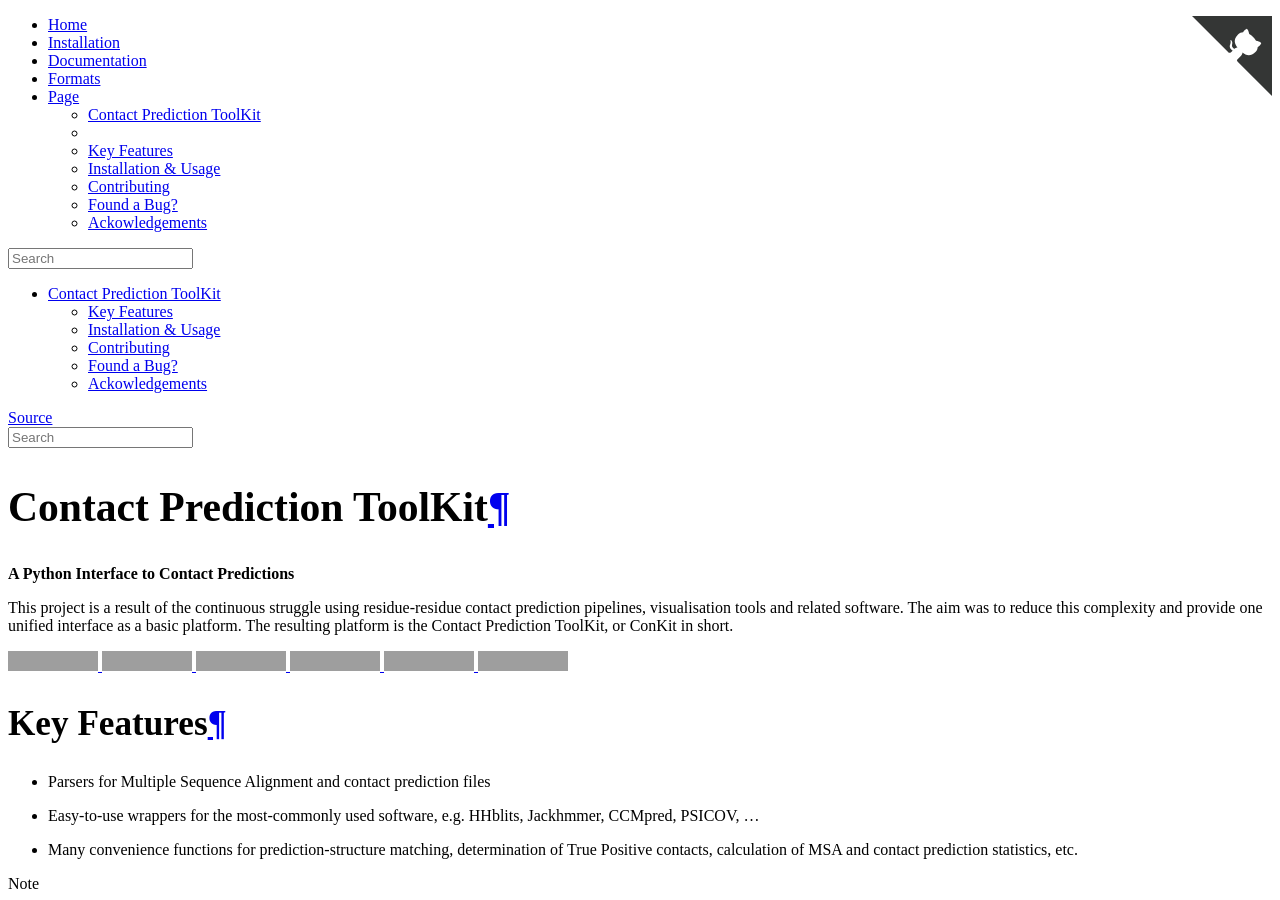
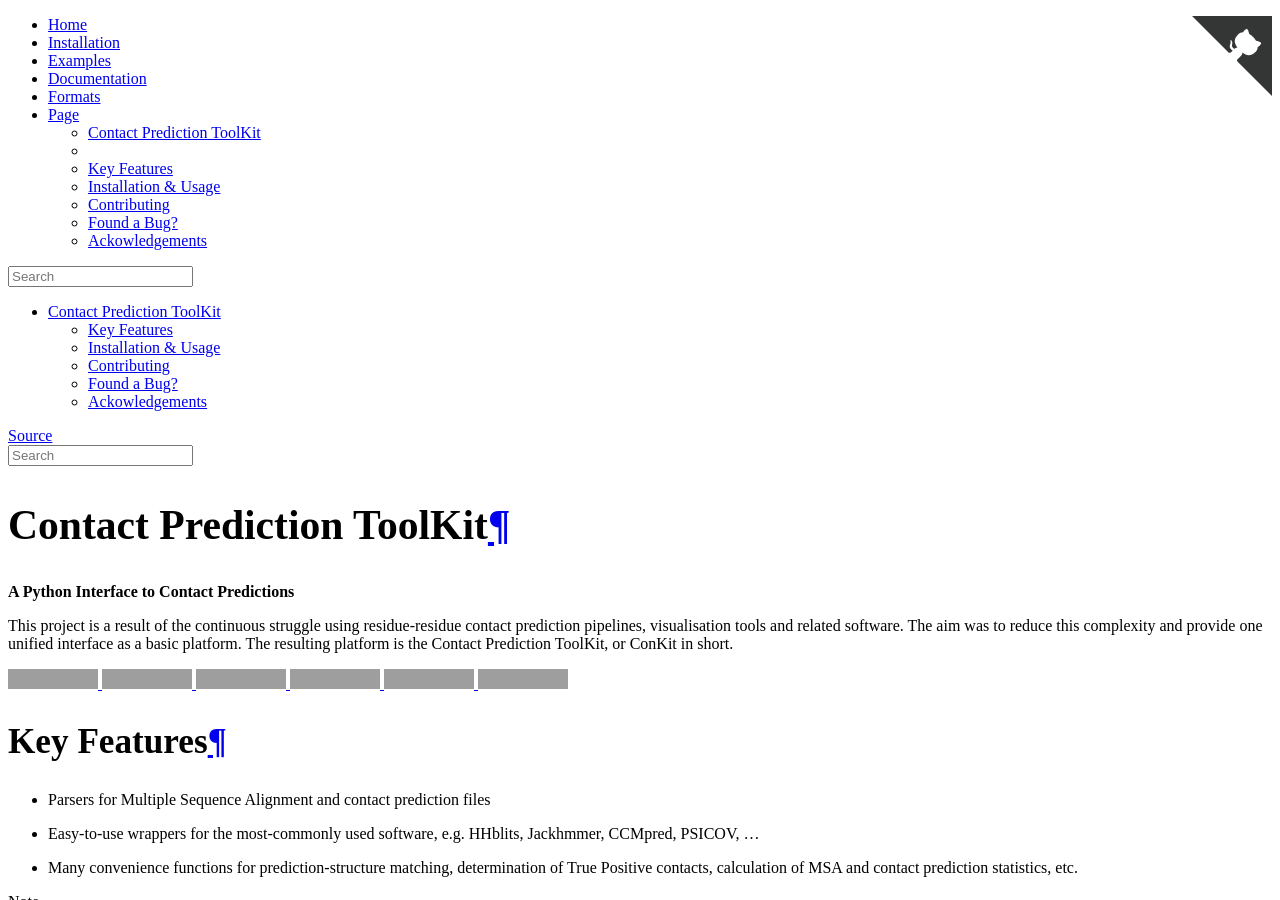
Before and after one commit to rigdenlab/conkit, a Sphinx documentation site: the page built from docs/index.rst, in a window 1280 px wide and 900 px high, cut to the strip 0-900 px from the top of the window. Built offline with Sphinx 7.4.7, drawn with Linux system fonts in a browser that asks for light colours; grey boxes are pictures that could not be loaded.

Commit message:
examples added back in navbar

```diff
--- a/docs/conf.py
+++ b/docs/conf.py
@@ -150,6 +150,7 @@ html_theme_options = {
     'navbar_links': [
         ('Home', 'index'),
         ('Installation', 'install'),
+        ('Examples', 'examples'),
         ('Documentation', 'contents'),
         ('Formats', 'formats'),
     ],
```
